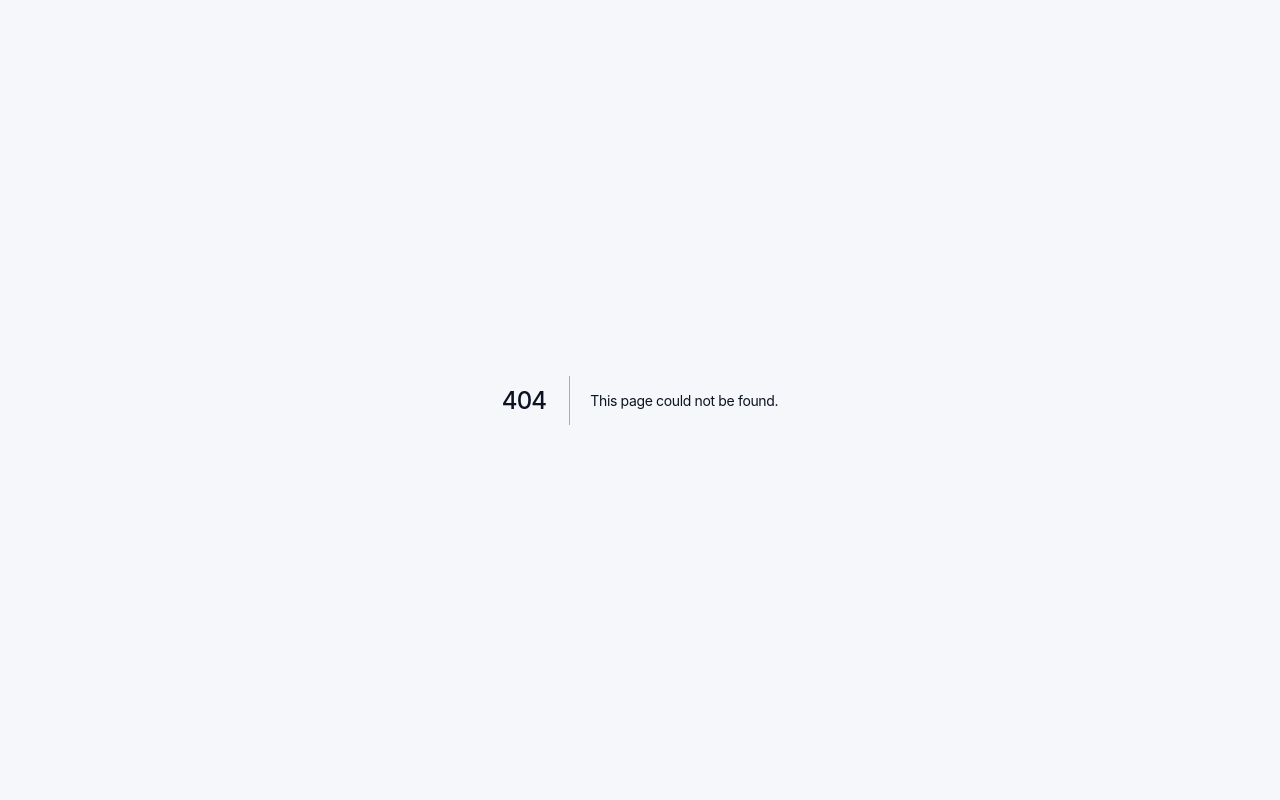
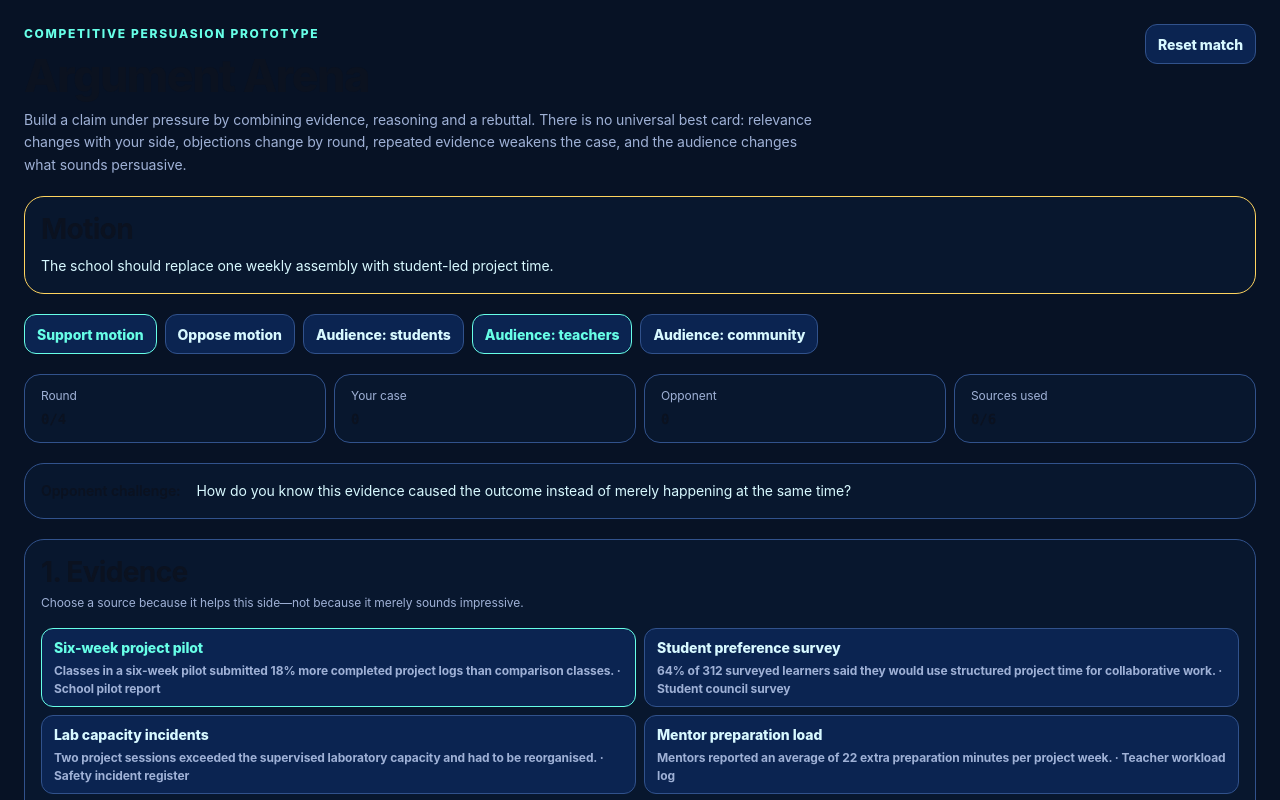
Before and after one commit to Eugene999B/SukuuNova, a Next.js app: page /labs/argument-arena in a window 1280 px wide. Before the commit this address had no page. Shown: the top 800 px of the page. Built offline with nearby package versions, Linux system fonts and the light colour scheme.

Commit message:
feat(games): expose Argument Arena lab route

```diff
--- /dev/null
+++ b/src/app/labs/argument-arena/page.tsx
@@ -0,0 +1,13 @@
+import type { Metadata } from "next";
+import { notFound } from "next/navigation";
+import { ArgumentArenaPrototype } from "@/components/argument-arena-prototype";
+
+export const metadata: Metadata = {
+  title: "Argument Arena Prototype | Sukuunova",
+  robots: { index: false, follow: false },
+};
+
+export default function ArgumentArenaPrototypePage() {
+  if (process.env.NODE_ENV !== "development") notFound();
+  return <ArgumentArenaPrototype />;
+}
```
